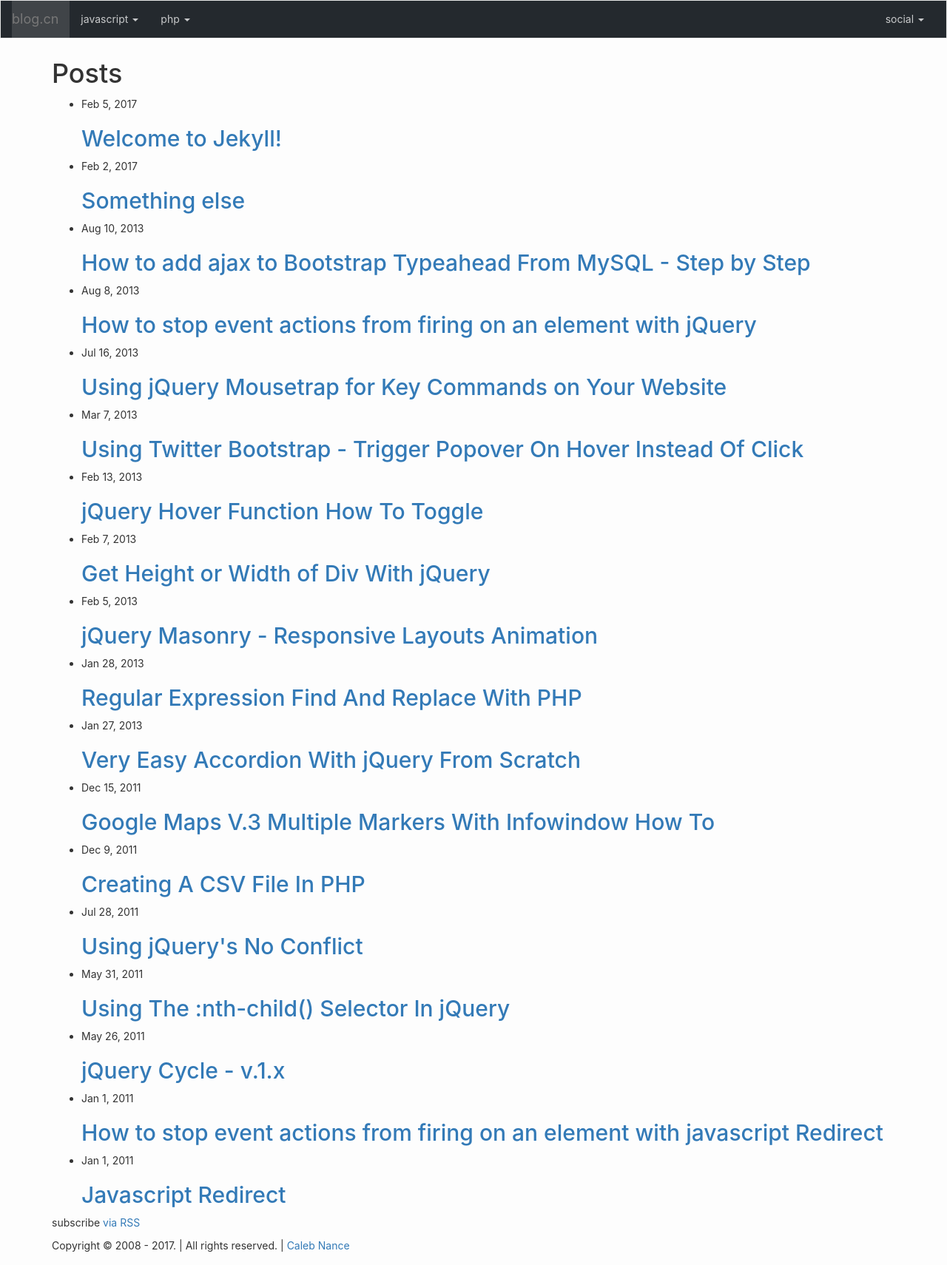
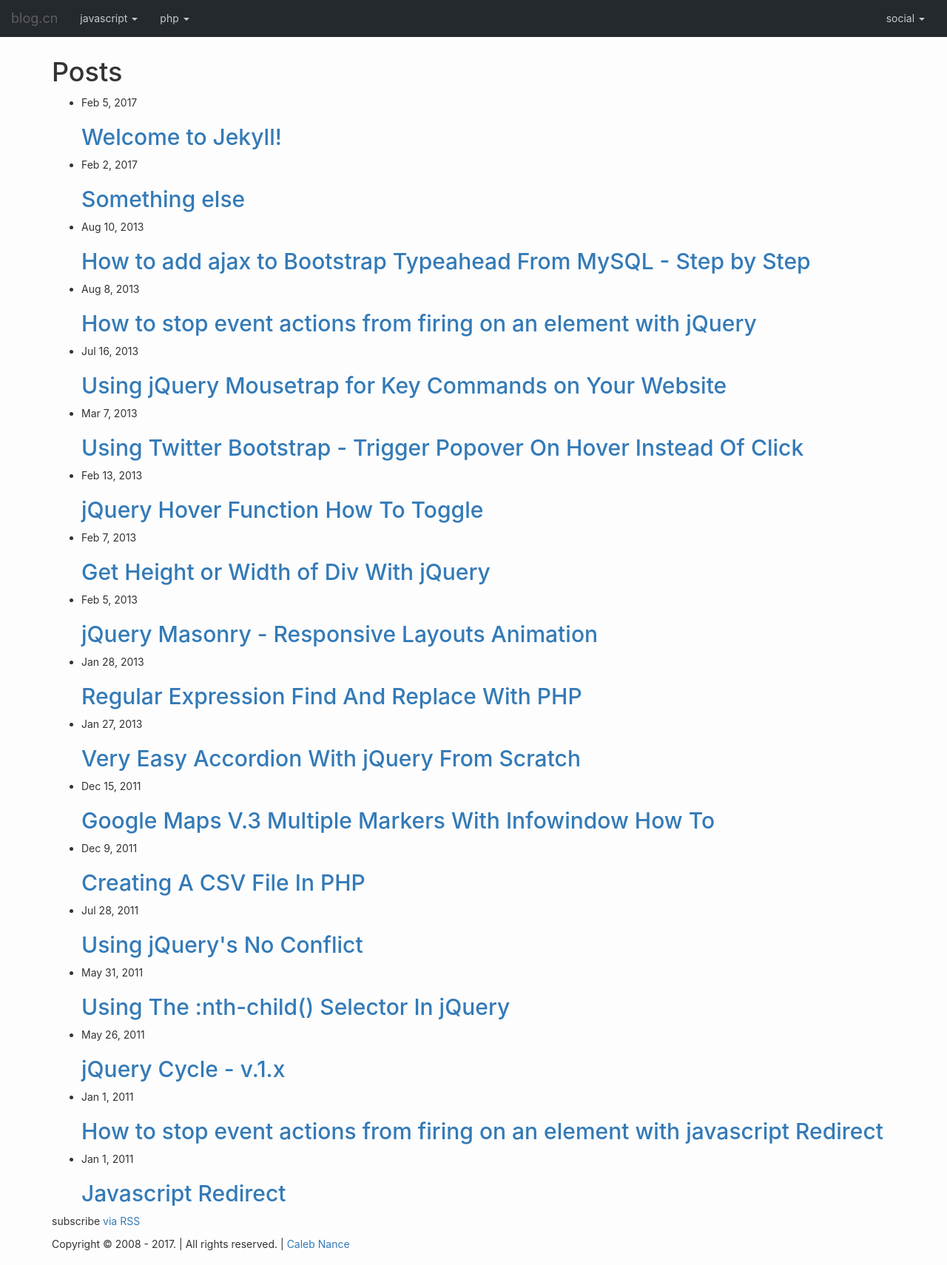
Before and after one commit to calebnance/jekyll_blog-calebnance, a Jekyll site: the page built from index.md, in a window 1280 px wide. Shown: the whole page at 74% size. Built offline with Jekyll 4.4.1, drawn with Linux system fonts in a browser that asks for light colours.

Commit message:
styling for tags and navbar

```diff
--- a/_scss/blog.scss
+++ b/_scss/blog.scss
@@ -5,3 +5,12 @@
   font-size: $base-font-size;
   line-height: $base-line-height;
 }
+
+a {
+  color: $blue-color;
+}
+
+a:hover,
+a:focus {
+  color: $blue-color-dark;
+}
--- a/_scss/master.scss
+++ b/_scss/master.scss
@@ -12,3 +12,6 @@
 
 /* single post styles */
 @import "post";
+
+/* tag */
+@import "tag";
--- a/_scss/navbar.scss
+++ b/_scss/navbar.scss
@@ -1,17 +1,34 @@
 .navbar {
+  border: none;
   border-radius: 0;
   margin-bottom: $space1;
 }
+
 .navbar-default {
-  background-color: #24292e;
-  .navbar-header {
-    background-color: rgba(255, 255, 255, 0.125);
-  }
+  background-color: $nav-black;
+
   .navbar-nav > li > a {
-    color: rgba(255, 255, 255, 0.75);
+    color: $nav-white;
     &:hover,
     &:focus {
       color: #fff;
     }
   }
+
+  .navbar-nav > .open > a {
+    background-color: $nav-grey;
+    color: $nav-white;
+    &:hover,
+    &:focus {
+      background-color: $nav-grey;
+      color: $nav-white;
+    }
+  }
+
+  .dropdown-menu>.active>a,
+  .dropdown-menu>.active>a:hover,
+  .dropdown-menu>.active>a:focus {
+    background-color: $nav-black;
+  }
+
 }
--- /dev/null
+++ b/_scss/tag.scss
@@ -0,0 +1,10 @@
+.tag-title {
+
+}
+
+.tag-post {
+  time {
+    color: #666;
+    font-size: 11px;
+  }
+}
--- a/assets/css/main.scss
+++ b/assets/css/main.scss
@@ -9,6 +9,11 @@
 $base-font-weight: 400;
 $base-line-height: 1.5;
 $small-font-size:  $base-font-size * 0.875;
+
+// nav bar colors
+$nav-black: #24292e;
+$nav-grey: rgba(255, 255, 255, 0.125);
+$nav-white: rgba(255, 255, 255, 0.75);
 
 // base color variables
 $tx-color:         #333;
```
